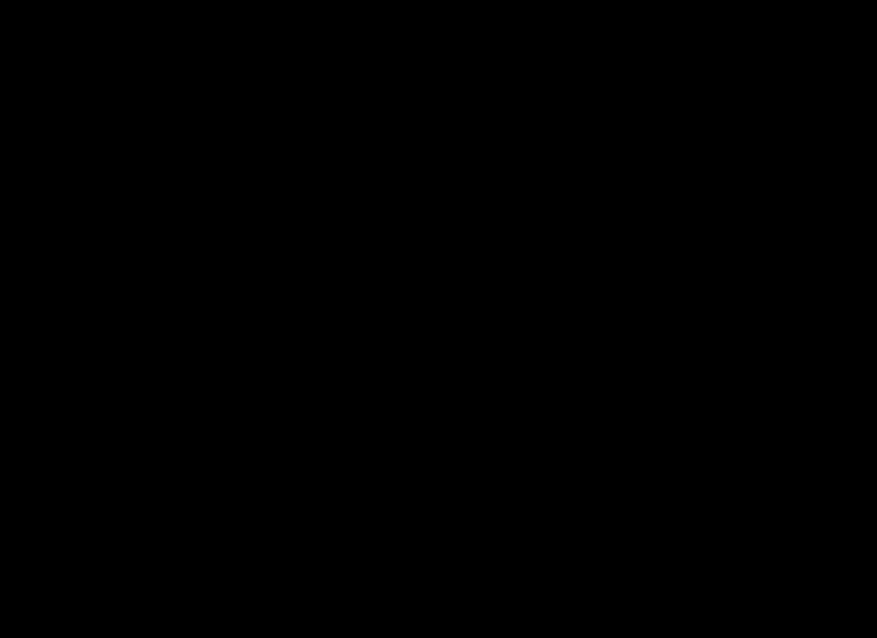
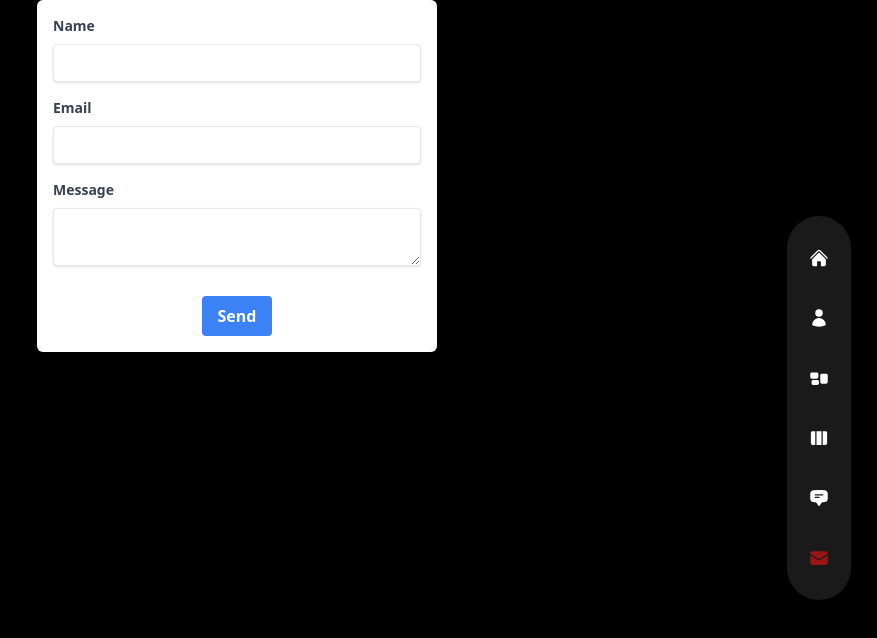
Before and after one commit to temirovruslan/modified-portfolio, a React (Vite) app: page /contact in a window 1280 px wide. Before the commit this address had no page. Shown: the top 638 px of the page, without its empty margins (403-1280 px from the left). Built offline with nearby package versions, Linux system fonts and the light colour scheme.

Commit message:
Added form

```diff
--- a/package.json
+++ b/package.json
@@ -10,6 +10,7 @@
     "preview": "vite preview"
   },
   "dependencies": {
+    "@emailjs/browser": "^3.11.0",
     "@fortawesome/fontawesome-svg-core": "^6.4.2",
     "@fortawesome/free-brands-svg-icons": "^6.4.2",
     "@fortawesome/free-regular-svg-icons": "^6.4.2",
@@ -21,6 +22,8 @@
     "lucide-react": "^0.293.0",
     "react": "^18.2.0",
     "react-dom": "^18.2.0",
+    "react-hook-form": "^7.48.2",
+    "react-hot-toast": "^2.4.1",
     "react-icons": "^4.12.0",
     "react-router-dom": "^6.20.0",
     "react-tsparticles": "^2.12.2",
--- a/src/App.tsx
+++ b/src/App.tsx
@@ -1,6 +1,7 @@
 import { Routes, Route } from "react-router-dom";
 import Home from "./pages/Home";
 import About from "./pages/About";
+import Contact from "./pages/Contact";
 
 function App() {
 	return (
@@ -8,6 +9,7 @@
 			<Routes>
 				<Route path="/" element={<Home />} />
 				<Route path="/about" element={<About />} />
+				<Route path="/contact" element={<Contact />} />
 			</Routes>
 		</div>
 	);
--- /dev/null
+++ b/src/components/ContactMe.tsx
@@ -0,0 +1,122 @@
+import { useRef } from "react";
+import emailjs from "@emailjs/browser";
+import { useForm } from "react-hook-form";
+import toast, { Toaster } from "react-hot-toast";
+
+const ContactMe = () => {
+	const SERVICE_ID = import.meta.env.VITE_SERVICE_ID;
+	const TEMPLATE_ID = import.meta.env.VITE_TEMPLATE_ID;
+	const EMAIL_PUBLIC_KEY = import.meta.env.VITE_EMAIL_PUBLIC_KEY;
+
+	const form = useRef<HTMLFormElement>(null);
+	const {
+		register,
+		reset,
+		formState: { errors },
+		handleSubmit,
+	} = useForm();
+
+	const sendEmail = () => {
+		if (form.current) {
+			emailjs
+				.sendForm(
+					SERVICE_ID,
+					TEMPLATE_ID,
+					form.current,
+					EMAIL_PUBLIC_KEY
+				)
+				.then(
+					() => {
+						toast.success(
+							"Received your message! Quick reply coming your way soon. 👍"
+						);
+						reset();
+					},
+					(error) => {
+						toast.error(
+							"Oops! Something went wrong. 😟 You can give it another shot or reach out to me on LinkedIn for assistance. 🚀"
+						);
+
+						console.log(error.text);
+					}
+				);
+		}
+	};
+
+	return (
+		<form
+			className="bg-white p-4 rounded-md shadow-md "
+			style={{ maxWidth: "400px", margin: "auto" }}
+			ref={form}
+			onSubmit={handleSubmit(sendEmail)}
+		>
+			<div className="mb-4">
+				<label
+					className="block text-gray-700 text-sm font-bold mb-2"
+					htmlFor="user_name"
+				>
+					Name
+				</label>
+				<input
+					className="shadow appearance-none border rounded w-full py-2 px-3 text-gray-700 leading-tight focus:outline-none focus:shadow-outline"
+					{...register("user_name", { required: true })}
+					aria-invalid={errors.user_name ? "true" : "false"}
+				/>
+				{errors.user_name?.type === "required" && (
+					<p className="text-red-500 text-xs italic" role="alert">
+						First name is required
+					</p>
+				)}
+			</div>
+
+			<div className="mb-4">
+				<label
+					className="block text-gray-700 text-sm font-bold mb-2"
+					htmlFor="user_email"
+				>
+					Email
+				</label>
+				<input
+					className="shadow appearance-none border rounded w-full py-2 px-3 text-gray-700 leading-tight focus:outline-none focus:shadow-outline"
+					{...register("user_email", { required: true })}
+					aria-invalid={errors.user_email ? "true" : "false"}
+				/>
+				{errors.user_email?.type === "required" && (
+					<p className="text-red-500 text-xs italic" role="alert">
+						Email is required
+					</p>
+				)}
+			</div>
+
+			<div className="mb-6">
+				<label
+					className="block text-gray-700 text-sm font-bold mb-2"
+					htmlFor="message"
+				>
+					Message
+				</label>
+				<textarea
+					className="shadow appearance-none border rounded w-full py-2 px-3 text-gray-700 leading-tight focus:outline-none focus:shadow-outline"
+					{...register("message", { required: true })}
+					aria-invalid={errors.message ? "true" : "false"}
+				/>
+				{errors.message?.type === "required" && (
+					<p className="text-red-500 text-xs italic" role="alert">
+						Message is required
+					</p>
+				)}
+			</div>
+
+			<div className="flex items-center justify-center">
+				<input
+					className="bg-blue-500 hover:bg-blue-700 text-white font-bold py-2 px-4 rounded focus:outline-none focus:shadow-outline"
+					type="submit"
+					value="Send"
+				/>
+			</div>
+			<Toaster />
+		</form>
+	);
+};
+
+export default ContactMe;
--- a/src/pages/About.tsx
+++ b/src/pages/About.tsx
@@ -1,11 +1,12 @@
+
 import Navigation from "../components/Navigation";
 import transition from "../components/transition";
-
 
 const About = () => {
 	return (
 		<div>
 			<Navigation />
+
 		</div>
 	);
 };
--- /dev/null
+++ b/src/pages/Contact.tsx
@@ -0,0 +1,14 @@
+import ContactMe from "../components/ContactMe"
+import Navigation from "../components/Navigation"
+
+
+const Contact = () => {
+  return (
+    <div>
+        <Navigation/>
+        <ContactMe/>
+    </div>
+  )
+}
+
+export default Contact
--- a/tsconfig.json
+++ b/tsconfig.json
@@ -4,6 +4,7 @@
     "lib": ["DOM", "DOM.Iterable", "ESNext"],
     "module": "ESNext",
     "skipLibCheck": true,
+    "types": ["vite/client"],
 
     /* Bundler mode */
     "moduleResolution": "bundler",
```
Also changed, not shown: 2 other files (tests, documents, lock files or other folders).
